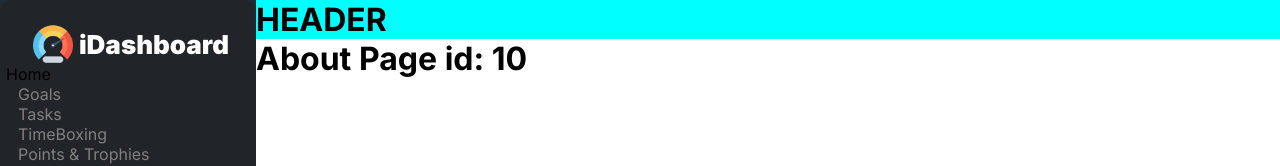
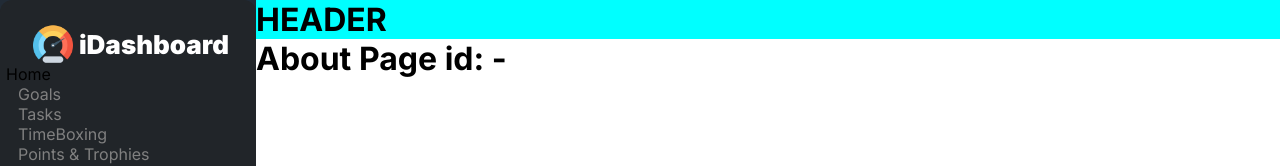
Before and after one commit to SaeedAzarafrooz/Personal-Dashboard, a Next.js app: page /about/10 in a window 1280 px wide. Shown: the top 166 px of the page. Built offline with nearby package versions, Linux system fonts and the light colour scheme; data requests are answered from the project's data file.

Commit message:
test dynamic routing3

```diff
--- a/app/about/[Id]/page.js
+++ b/app/about/[Id]/page.js
@@ -1,4 +1,34 @@
-'use client';
+import getData from '../../requests/GetData'
+
+
+export const getStaticPaths=async () => {
+    const res=await fetch('http://localhost:8000/menus');
+    const data = await res.json();
+    const paths=data.map(menus=>{
+        return{
+            params:{id: menus.id.toString()}
+        }
+    })
+    return {
+        paths,
+        fallback: false
+    }
+}
+
+// export const getStaticProps=async (context)=>{
+//     const id=context.params.id;
+//     const res=await fetch('http://localhost:8000/menus/'+id);
+//     const data = await res.json();
+//     return{
+//         props: {menus:data}
+//     }
+// }
+// export default async function UserPosts({params}) {
+//     const userFirstPost = await getUserPosts(params['userId'])
+//     const postData = userFirstPost[0]
+
+// }
+
 export default function AboutDetails({ params }) {
-    return <h1>About Page id: {params.Id}</h1>;
+    return <h1>About Page id:  - {params.id}</h1>;
   }
```
